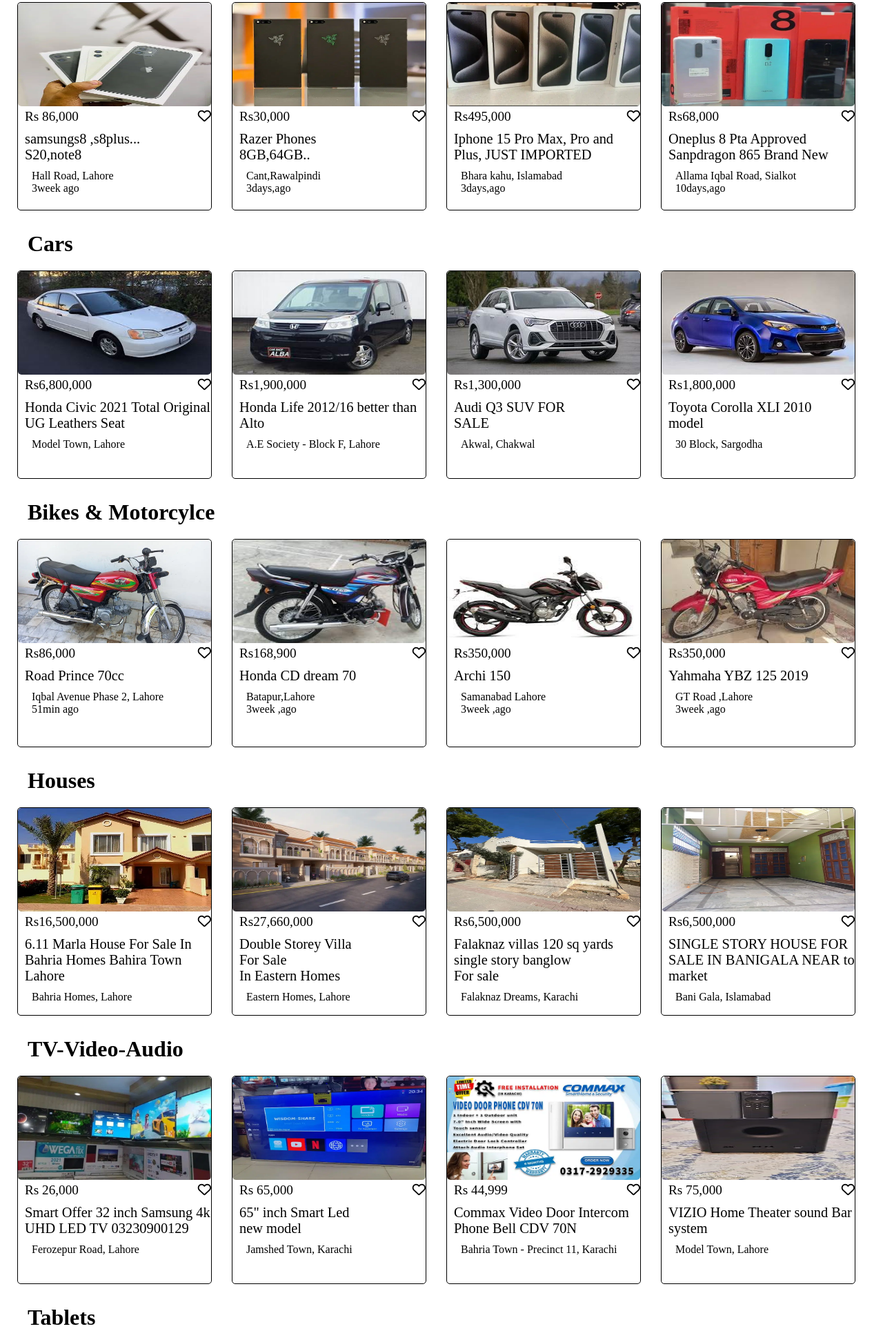
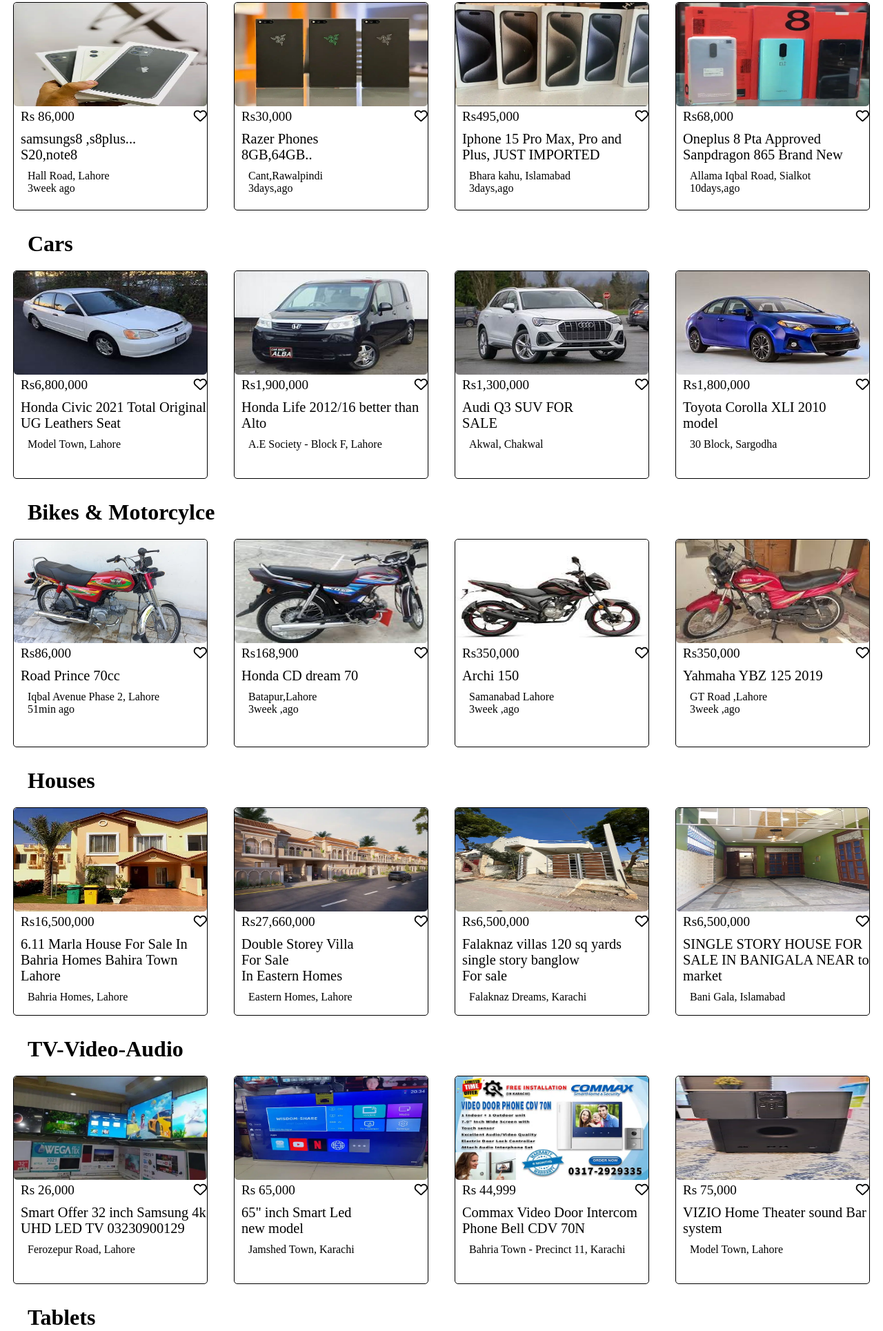
Before and after one commit to fatimaismail180/olx_page, a plain HTML site: page index.html in a window 1280 px wide. Shown: the part 871-2800 px from the top of the page at 69% size. Drawn offline with Linux system fonts and the light colour scheme.

Commit message:
Add files via upload
commit

```diff
--- a/index.html
+++ b/index.html
@@ -128,8 +128,9 @@
             <p></p>Kids</p>
         </div>
     </div>
+    <h1>Mobile Phones</h1>
 <div id="adds-area">
-        <h1>Mobile Phones</h1>
+        <!-- <h1>Mobile Phones</h1> -->
         <div class="add-card">
             <div>
                 <img src="images/add-1.jpg" alt="">
@@ -199,8 +200,9 @@
             </div>
         </div>
     </div>
-<div class="car-area">
     <h1>Cars</h1>
+<div id="adds-area">
+
         <div class="add-card">
             <div>
                 <img src="images/car-image.jpg">
@@ -270,8 +272,9 @@
             </div>
         </div>
     </div>
-<div class="bike-area">
     <h1>Bikes & Motorcylce</h1>
+<div id="adds-area">
+
         <div class="add-card">
             <div>
                 <img src="images/bike-1.jpg">
@@ -338,10 +341,9 @@
             </div>
         </div>
     </div>
- <div id="house-area">
-        <div>
     <h1>Houses</h1>
-        </div>
+ <div id="adds-area">
+
         <div class="add-card">
             <div>
                 <img src="images/h-1.jpg">
@@ -410,11 +412,9 @@
         </div>
 
     </div>
-<div id="tv-area">
-        <div>
     <h1>TV-Video-Audio</h1>
+<div id="adds-area">
 
-        </div>
         <div class="add-card">
             <div>
                 <img src="images/tv-1.jpg">
@@ -484,8 +484,9 @@
             </div>
         </div>
     </div>
-<div id="tablets-area">
     <h1>Tablets</h1>
+<div id="adds-area">
+
         <div class="add-card">
             <div>
                 <img src="images/tablets.jpg">
@@ -555,8 +556,9 @@
             </div>
         </div>
     </div>
-<div id="plots-area">
     <h1>Land & Plots</h1>
+<div id="adds-area">
+
         <div class="add-card">
             <div>
                 <img src="images/p-1.jpg">
@@ -622,10 +624,9 @@
             </div>
         </div>
     </div>
-<div id="job-area">
-        <div>
     <h1>Jobs</h1>
-        </div>
+<div id="adds-area">
+
         <div class="add-card">
             <div>
                 <img src="images/j-1.jpg">
--- a/style.css
+++ b/style.css
@@ -152,7 +152,8 @@ h1{
 } */
 #adds-area{
     width: 100%;
-    /* height: 00px; */
+    display: flex;
+    justify-content: space-around;
 
 }
 .add-card{
@@ -160,8 +161,12 @@ h1{
     height: 300px;
     border: 1px solid black;
     border-radius: 5px;
-    margin-left: 25px;
-    display: inline-block;
+    /* display: inline-block */
+    /* margin-left: 20px; */
+    /* display: inline-block; */
+    /* justify-content: space-around; */
+    /* justify-content: space-around; */
+
 }
 .add-card img{
    width: 100%;
```
Lines whose indentation alone changed are shown as unchanged.
